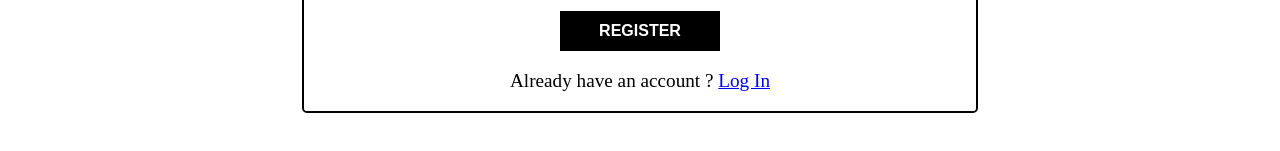
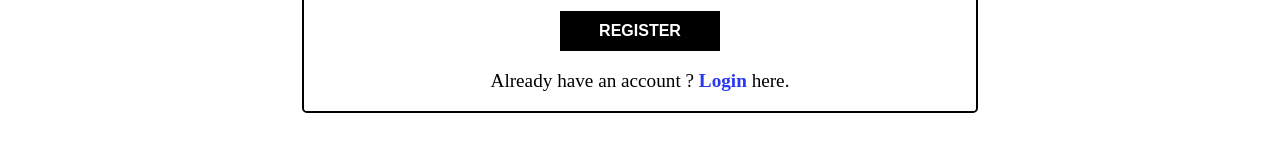
Before and after one commit to fagojs/padantey, a React (Create React App) app: page /signup in a window 1280 px wide. Shown: the part 613-764 px from the top of the page. Built offline with nearby package versions, Linux system fonts and the light colour scheme.

Commit message:
nav-link to login-page and styling impemented

```diff
--- a/src/components/signup-signin/signup/signup.component.jsx
+++ b/src/components/signup-signin/signup/signup.component.jsx
@@ -1,5 +1,6 @@
-//import "../CSS/signup.css";
 import React, { useState } from "react";
+import { NavLink } from "react-router-dom";
+import axios from "axios";
 
 import FormInput from "../../common/form-input/form-input";
 import FacultySelect from "./form-select-field/faculty-select.component";
@@ -8,7 +9,6 @@ import UniversitySelect from "./form-select-field/university-select.component";
 import CommonButton from "./../../common/commonbutton/common-button.component";
 
 import "./signup.css";
-import axios from "axios";
 
 const Signup = () => {
   const [state, setState] = useState({
@@ -115,7 +115,11 @@ const Signup = () => {
         </div>
       </form>
       <p>
-        Already have an account ? <a href="#">Log In</a>
+        Already have an account ?{" "}
+        <NavLink to="/signin" className="nav-link">
+          Login{" "}
+        </NavLink>
+        here.
       </p>
     </div>
   );
--- a/src/components/signup-signin/signup/signup.css
+++ b/src/components/signup-signin/signup/signup.css
@@ -29,3 +29,12 @@
   text-align: center;
   font-size: 1.2rem;
 }
+.nav-link {
+  text-decoration: none;
+  color: rgb(43, 56, 243);
+  font-size: 1.2rem;
+  font-weight: bold;
+}
+.nav-link:hover {
+  color: black;
+}
```
